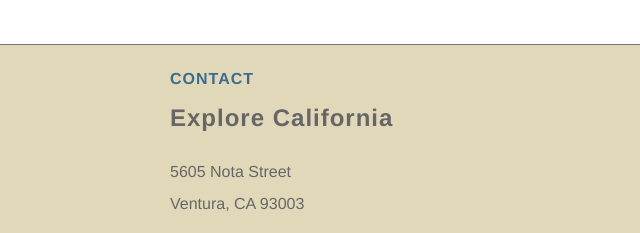
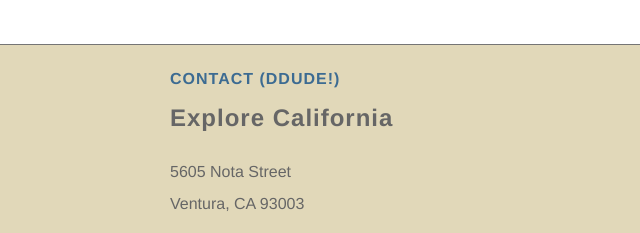
Before and after one commit to paulgoh/explore_california, a plain HTML site: page resources.html in a window 1280 px wide. Shown: the part 2587-2820 px from the top of the page, 640-1280 px from the left. Drawn offline with Linux system fonts and the light colour scheme.

Commit message:
Revert "Revert "hihihi""
This reverts commit 226c19e09a7e8529a250550497858fb4f46ce21f.

```diff
--- a/resources.html
+++ b/resources.html
@@ -158,7 +158,7 @@
           </ul>
         </div>
         <div id="companyInfo">
-          <h1>Contact</h1>
+          <h1>Contact (DDUDE!)</h1>
           <h2>Explore California</h2>
           <p>5605 Nota Street<br />
             Ventura, CA 93003</p>
```
